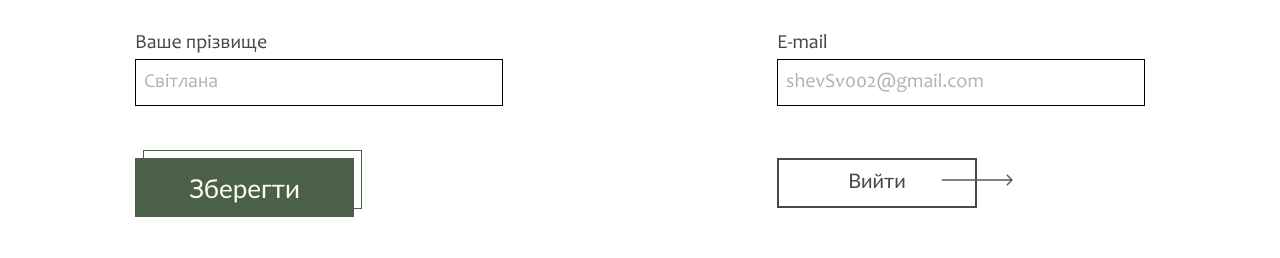
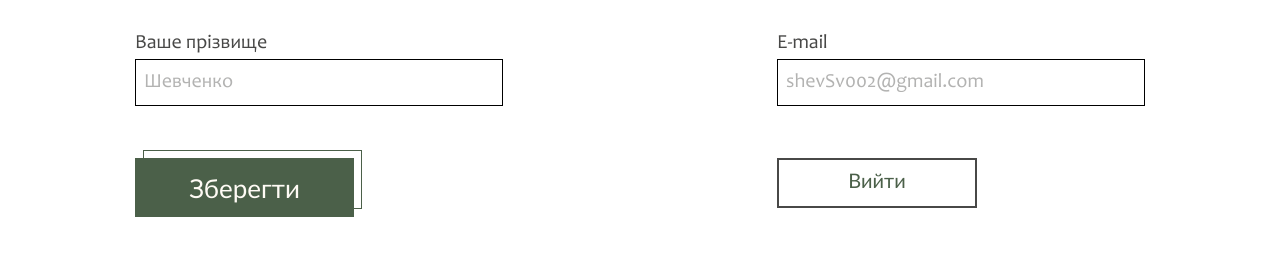
Before and after one commit to biryukov-m/aethetics, a React (Create React App) app: page /order in a window 1280 px wide. Shown: the part 430-688 px from the top of the page. Built offline with nearby package versions, Linux system fonts and the light colour scheme.

Commit message:
ref: Change button type in contact form

```diff
--- a/src/modules/common/Contacts/ContactsForm.tsx
+++ b/src/modules/common/Contacts/ContactsForm.tsx
@@ -3,11 +3,7 @@ import React from 'react';
 import { contactsValidationSchema } from '../../../schemas/contacts.schema';
 import contactsService from '../../../services/contacts.service';
 import { IContacts } from '../../../types/contacts';
-import {
-  Button as StyledButton,
-  ButtonArrowRight as StyledButtonArrowRight,
-  ButtonWhite as StyledButtonWhite
-} from '../button/button.styled';
+import { Button as StyledButton, ButtonWhite as StyledButtonWhite } from '../button/button.styled';
 import * as Styled from './ContactsForm.styled';
 
 interface IProps {
@@ -50,7 +46,7 @@ export const ContactsForm: React.FC<IProps> = ({
                 name="surname"
                 id="surname"
                 autoComplete="family-name"
-                placeholder="Світлана"
+                placeholder="Шевченко"
               />
             </Styled.Column>
             <Styled.Column>
@@ -93,7 +89,7 @@ export const ContactsForm: React.FC<IProps> = ({
                     Видалити
                   </StyledButtonWhite>
                 ) : (
-                  <StyledButtonArrowRight disabled={isSubmitting}>Вийти</StyledButtonArrowRight>
+                  <StyledButtonWhite disabled={isSubmitting}>Вийти</StyledButtonWhite>
                 )}
               </Styled.SecondaryBtnContainer>
             </Styled.Column>
--- a/src/modules/common/button/button.styled.ts
+++ b/src/modules/common/button/button.styled.ts
@@ -25,7 +25,7 @@ export const Button = styled.button<IButton>`
   @media (max-width: ${MEDIA.tablet}px) {
     width: 132px;
     height: 42px;
-    font-size: 18px;
+    font-size: ${FONTS.SIZES.s};
   }
   &::before {
     content: '';
@@ -61,21 +61,12 @@ export const MiniButton = styled(Button)`
   width: 97px;
   height: 25px;
   font-size: ${FONTS.SIZES.xs};
-  @media (max-width: ${MEDIA.tablet}px) {
-    width: 97px;
-    height: 25px;
-    font-size: ${FONTS.SIZES.xs};
-  }
   &::before {
     width: 96px;
     height: 25px;
     transform: translate(4px, -4px);
     font-size: 14px;
     line-height: 150%;
-    @media (max-width: ${MEDIA.tablet}px) {
-      width: 96px;
-      height: 25px;
-    }
   }
   &:hover {
     transform: translate(4px, -4px);
```
